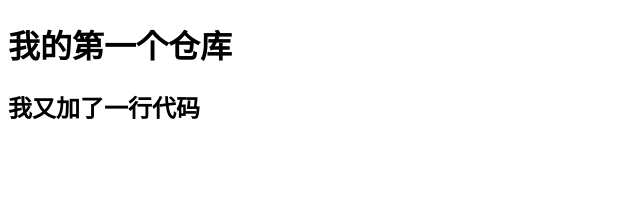
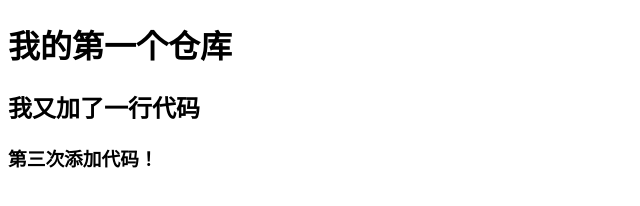
Before and after one commit to a664334350/firstTestRepository, a plain HTML site: page index.html in a window 1280 px wide. Shown: the whole page, without its empty margins (0-640 px from the left). Drawn offline with Linux system fonts and the light colour scheme.

Commit message:
第三次提交代码

```diff
--- a/index.html
+++ b/index.html
@@ -7,5 +7,6 @@
 	<body>
 		<h1>我的第一个仓库</h1>
 		<h2>我又加了一行代码</h2>
+		<h3>第三次添加代码！</h3>
 	</body>
 </html>
```
